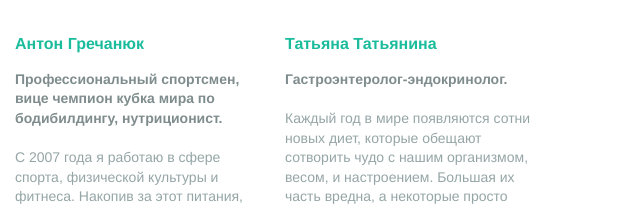
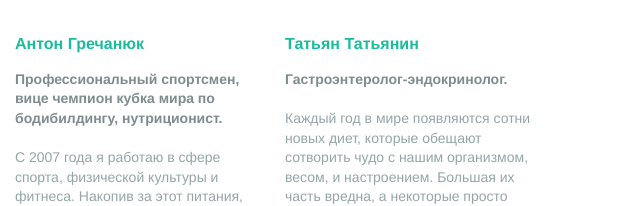
Before and after one commit to AndrewDryga/eatnfit, a plain HTML site: page index.html in a window 1280 px wide. Shown: the part 4129-4335 px from the top of the page, 640-1280 px from the left. Drawn offline with Linux system fonts and the light colour scheme.

Commit message:
Change gender! Yay!

```diff
--- a/index.html
+++ b/index.html
@@ -384,7 +384,7 @@
                                     <div class="photo"><img src="startup/common-files/img/crew/adrian-v.png" alt=""></div>
                                 </div>
                                 <div class="info">
-                                    <div class="name">Татьяна Татьянина</div>
+                                    <div class="name">Татьян Татьянин</div>
                                     <b>Гастроэнтеролог-эндокринолог.</b>
                                     <br><br>
                                     <p>Каждый год в мире появляются сотни новых диет, которые обещают сотворить чудо с нашим
```
